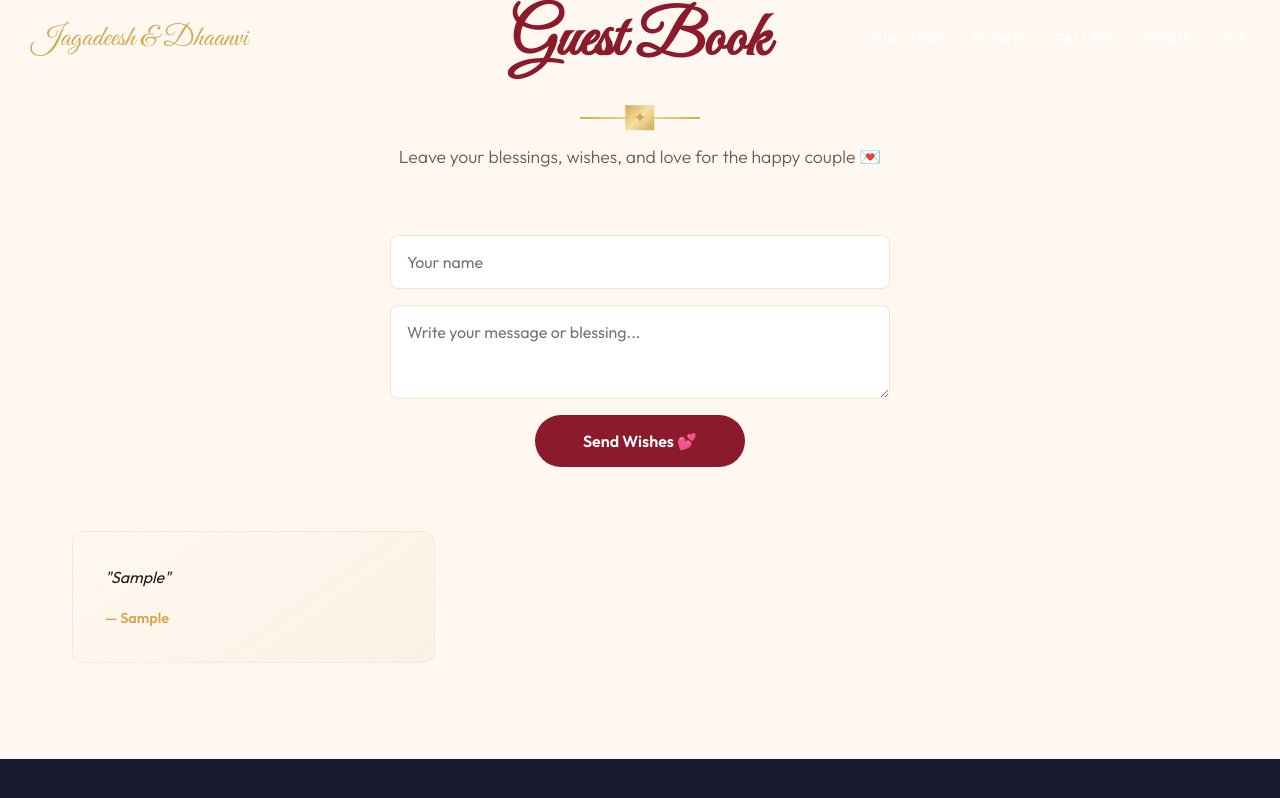
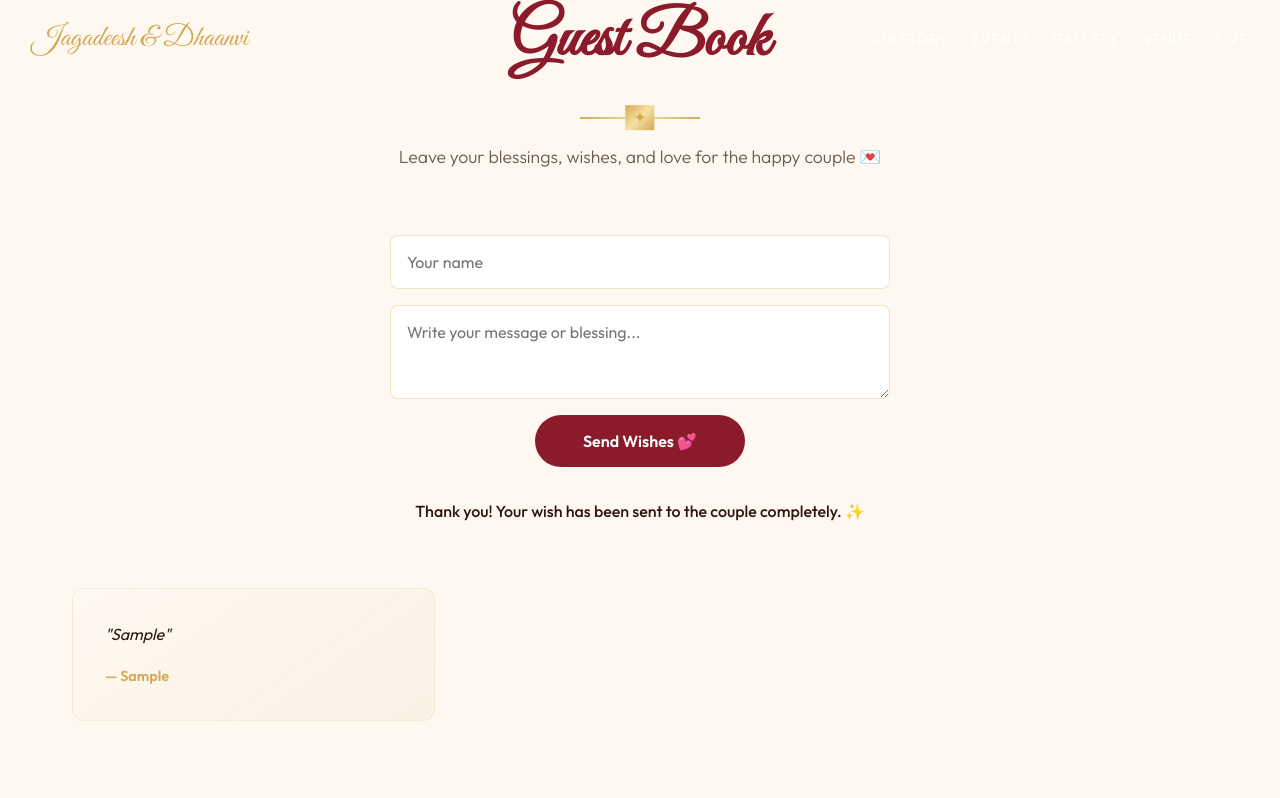
Before and after one commit to Jagan6897/wedding-website, a React (Vite) app: page / in a window 1280 px wide. Both pictures are taken after typing "Sample", "Sample" into the empty fields and a click on the button "Send Wishes 💕". Shown: the part 7907-8705 px from the top of the page. Built offline with nearby package versions, Linux system fonts and the light colour scheme; no server answers.

Commit message:
feat: integrate Netlify Forms for guestbook to capture submissions and email them

```diff
--- a/index.html
+++ b/index.html
@@ -18,6 +18,13 @@
 
 <body>
   <div id="root"></div>
+
+  <!-- Hidden form to let Netlify know about the "wishes" form so it can collect submissions and send emails -->
+  <form name="wishes" data-netlify="true" netlify-honeypot="bot-field" hidden>
+    <input type="text" name="name" />
+    <textarea name="message"></textarea>
+  </form>
+
   <script type="module" src="/src/main.tsx"></script>
 </body>
 
--- a/src/components/GuestBook.tsx
+++ b/src/components/GuestBook.tsx
@@ -11,14 +11,36 @@ export default function GuestBook() {
     const [name, setName] = useState('');
     const [message, setMessage] = useState('');
 
+    const [isSubmitting, setIsSubmitting] = useState(false);
+    const [submitSuccess, setSubmitSuccess] = useState(false);
+
     useEffect(() => {
         const saved = JSON.parse(localStorage.getItem('wedding_wishes') || '[]');
         setWishes(saved);
     }, []);
 
-    const handleSubmit = (e: FormEvent) => {
+    const handleSubmit = async (e: FormEvent) => {
         e.preventDefault();
         if (!name.trim() || !message.trim()) return;
+
+        setIsSubmitting(true);
+        setSubmitSuccess(false);
+
+        try {
+            // Create URL parameters for Netlify form
+            const formData = new URLSearchParams();
+            formData.append('form-name', 'wishes');
+            formData.append('name', name.trim());
+            formData.append('message', message.trim());
+
+            // POST to the current route ('/') so Netlify interceptions pick it up
+            const res = await fetch('/', {
+                method: 'POST',
+                headers: { 'Content-Type': 'application/x-www-form-urlencoded' },
+                body: formData.toString()
+            });
+
+            if (!res.ok) throw new Error('Failed to submit form');
 
             const newWish: Wish = {
                 name: name.trim(),
@@ -31,6 +53,14 @@ export default function GuestBook() {
             localStorage.setItem('wedding_wishes', JSON.stringify(updated));
             setName('');
             setMessage('');
+            setSubmitSuccess(true);
+            setTimeout(() => setSubmitSuccess(false), 5000);
+        } catch (error) {
+            console.error('Submission error:', error);
+            alert('Oh no! There was an error sending your wish. Please try again.');
+        } finally {
+            setIsSubmitting(false);
+        }
     };
 
     return (
@@ -41,24 +71,34 @@ export default function GuestBook() {
                 Leave your blessings, wishes, and love for the happy couple 💌
             </p>
 
-            <form className="guestbook-form" onSubmit={handleSubmit}>
+            <form className="guestbook-form" onSubmit={handleSubmit} name="wishes" data-netlify="true">
+                {/* Hidden input required for Netlify to link this JS form submission to the HTML form */}
+                <input type="hidden" name="form-name" value="wishes" />
+
                 <input
                     type="text"
+                    name="name"
                     placeholder="Your name"
                     value={name}
                     onChange={(e) => setName(e.target.value)}
                     required
                 />
                 <textarea
+                    name="message"
                     rows={3}
                     placeholder="Write your message or blessing..."
                     value={message}
                     onChange={(e) => setMessage(e.target.value)}
                     required
                 />
-                <button type="submit" className="guestbook-submit">
-                    Send Wishes 💕
+                <button type="submit" className="guestbook-submit" disabled={isSubmitting}>
+                    {isSubmitting ? 'Sending...' : 'Send Wishes 💕'}
                 </button>
+                {submitSuccess && (
+                    <p style={{ color: 'var(--color-primary)', textAlign: 'center', marginTop: '1rem', fontWeight: 500 }}>
+                        Thank you! Your wish has been sent to the couple completely. ✨
+                    </p>
+                )}
             </form>
 
             {wishes.length > 0 && (
```
Lines whose indentation alone changed are shown as unchanged.
